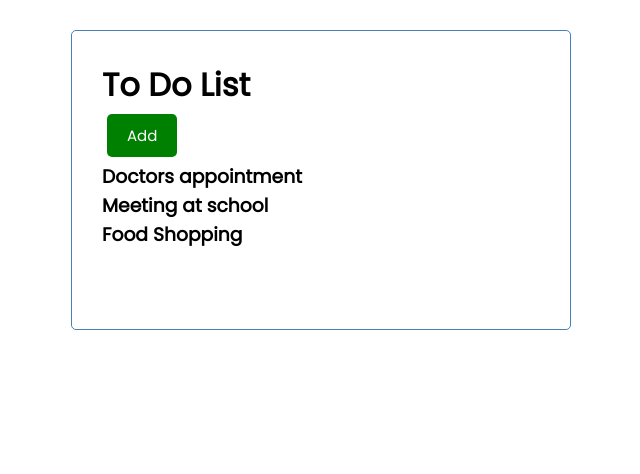
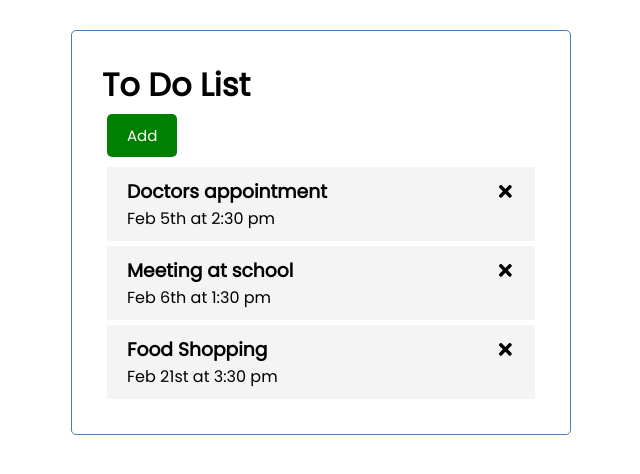
Before and after one commit to ytang913/React-To-Do, a React (Create React App) app in the folder todo/: page / in a window 1280 px wide. Shown: the top 474 px of the page, without its empty margins (319-959 px from the left). Built offline with nearby package versions, Linux system fonts and the light colour scheme.

Commit message:
updating

```diff
--- a/todo/src/App.jsx
+++ b/todo/src/App.jsx
@@ -26,6 +26,11 @@
     }
 ])
 
+// Delete Task
+const deleteTask = (id) => {
+  console.log('delete', id);
+}
+
   return (
     <div className="container">
       <Header />
--- /dev/null
+++ b/todo/src/components/Task.js
@@ -0,0 +1,13 @@
+import { FaTimes } from 'react-icons/fa'
+
+const Task = ({ task }) => {
+    return (
+        <div className = 'task'>
+            <h3>
+                {task.text} <FaTimes stye = {{color: 'red' , cursor: 'pointer'}}/>
+            </h3>
+            <p>{task.day}</p>
+        </div>
+    )
+}
+export default Task
--- a/todo/src/components/Tasks.js
+++ b/todo/src/components/Tasks.js
@@ -1,11 +1,11 @@
-
+import Task from './Task'
 
 const Tasks = ({ tasks }) =>{
 
     return(
         <>
         {tasks.map((task) => (
-            <h3 key = {task.id}>{task.text}</h3>
+            <Task key = {task.id} task = {task}/>
             ))}
         </>
     )
```
